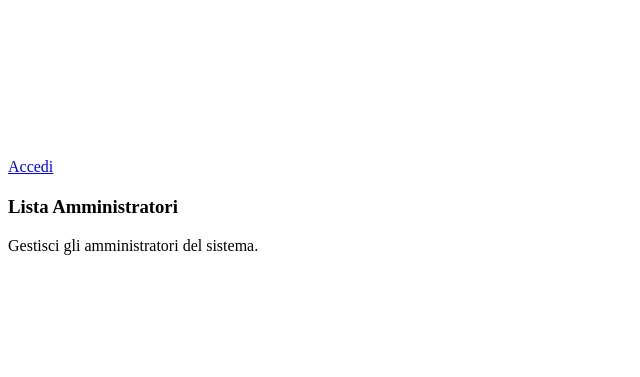
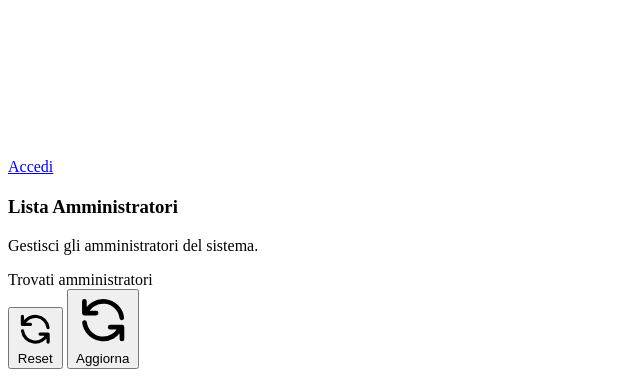
Before and after one commit to fanovi/TherapyCRM, a Yii app: template frontend/views/user/administrators/index.php in a window 1280 px wide. Shown: the part 4101-4478 px from the top of the page, without its empty margins (0-640 px from the left). Before the commit the page ends 4356 px from the top, so only its background shows below. Run offline with PHP 8.4 and a stand-in for Yii, Linux system fonts and the light colour scheme; the template is opened without the code that fills it, so the values that code supplies are empty; some libraries are stand-ins or nearby versions.

Commit message:
Enhance administrator index view: Add filter controls with reset and refresh buttons for improved user experience. Update grid view to display total administrator count dynamically. Refactor filter input options for better styling and usability. Implement JavaScript for filter reset and grid refresh functionality.

```diff
--- a/frontend/views/user/administrators/index.php
+++ b/frontend/views/user/administrators/index.php
@@ -42,9 +42,40 @@ $this->params['breadcrumbs'][] = $this->title;
             </p>
         </div>
 
+        <!-- Filter Controls -->
+        <div class="px-5 py-3 border-t border-gray-100 dark:border-gray-800 bg-gray-50 dark:bg-gray-900/50">
+            <div class="flex flex-wrap items-center justify-between gap-3">
+                <div class="flex items-center gap-3">
+                    <span class="text-sm text-gray-600 dark:text-gray-400">
+                        <?= 'Trovati ' . $dataProvider->totalCount . ' amministratori' ?>
+                    </span>
+                </div>
+                <div class="flex items-center gap-2">
+                    <button type="button"
+                            id="reset-filters"
+                            class="inline-flex items-center px-3 py-2 text-xs font-medium text-gray-700 bg-white border border-gray-300 rounded-lg hover:bg-gray-50 focus:outline-none focus:ring-2 focus:ring-brand-500 focus:ring-offset-2 dark:bg-gray-800 dark:text-gray-300 dark:border-gray-600 dark:hover:bg-gray-700"
+                            title="Resetta tutti i filtri">
+                        <svg class="w-3 h-3 mr-1" fill="none" stroke="currentColor" viewBox="0 0 24 24">
+                            <path stroke-linecap="round" stroke-linejoin="round" stroke-width="2" d="M4 4v5h.582m15.356 2A8.001 8.001 0 004.582 9m0 0H9m11 11v-5h-.581m0 0a8.003 8.003 0 01-15.357-2m15.357 2H15"></path>
+                        </svg>
+                        Reset
+                    </button>
+                    <button type="button"
+                            id="refresh-grid"
+                            class="inline-flex items-center px-3 py-2 text-xs font-medium text-gray-700 bg-white border border-gray-300 rounded-lg hover:bg-gray-50 focus:outline-none focus:ring-2 focus:ring-brand-500 focus:ring-offset-2 dark:bg-gray-800 dark:text-gray-300 dark:border-gray-600 dark:hover:bg-gray-700"
+                            title="Aggiorna la lista">
+                        <svg class="w-3 h-3 mr-1" fill="none" stroke="currentColor" viewBox="0 0 24 24">
+                            <path stroke-linecap="round" stroke-linejoin="round" stroke-width="2" d="M4 4v5h.582m15.356 2A8.001 8.001 0 004.582 9m0 0H9m11 11v-5h-.581m0 0a8.003 8.003 0 01-15.357-2m15.357 2H15"></path>
+                        </svg>
+                        Aggiorna
+                    </button>
+                </div>
+            </div>
+        </div>
+
         <!-- Scrollable Table Container -->
         <div class="border-t border-gray-100 dark:border-gray-800 overflow-x-auto">
-            <?php Pjax::begin(); ?>
+            <?php Pjax::begin(['id' => 'administrator-grid-pjax']); ?>
 
             <?= GridView::widget([
                 'dataProvider' => $dataProvider,
@@ -97,21 +128,21 @@ $this->params['breadcrumbs'][] = $this->title;
                         'attribute' => 'email',
                         'headerOptions' => ['class' => 'px-4 py-3 min-w-[200px]'],
                         'contentOptions' => ['class' => 'px-4 py-4'],
-                        'filterOptions' => ['class' => 'px-4 py-2'],
+                        'filterOptions' => ['class' => 'px-2 py-2'],
                         'filterInputOptions' => [
-                            'class' => 'w-full px-2 py-1 text-sm border border-gray-300 rounded-md focus:ring-brand-500 focus:border-brand-500 dark:bg-gray-800 dark:border-gray-600 dark:text-white',
-                            'placeholder' => 'Email...'
+                            'class' => 'w-full px-2 py-1 text-xs border border-gray-300 rounded dark:border-gray-600 dark:bg-gray-700 dark:text-white',
+                            'placeholder' => 'Filtra email...'
                         ],
                     ],
                     [
-                        'attribute' => 'profile.phone',
+                        'attribute' => 'phone',
                         'label' => 'Telefono',
                         'headerOptions' => ['class' => 'px-4 py-3 min-w-[140px]'],
                         'contentOptions' => ['class' => 'px-4 py-4 whitespace-nowrap'],
-                        'filterOptions' => ['class' => 'px-4 py-2'],
+                        'filterOptions' => ['class' => 'px-2 py-2'],
                         'filterInputOptions' => [
-                            'class' => 'w-full px-2 py-1 text-sm border border-gray-300 rounded-md focus:ring-brand-500 focus:border-brand-500 dark:bg-gray-800 dark:border-gray-600 dark:text-white',
-                            'placeholder' => 'Telefono...'
+                            'class' => 'w-full px-2 py-1 text-xs border border-gray-300 rounded dark:border-gray-600 dark:bg-gray-700 dark:text-white',
+                            'placeholder' => 'Filtra telefono...'
                         ],
                         'value' => function($model) {
                             return $model->profile ? $model->profile->phone : '';
@@ -122,12 +153,14 @@ $this->params['breadcrumbs'][] = $this->title;
                         'label' => 'Stato',
                         'headerOptions' => ['class' => 'px-4 py-3 min-w-[100px]'],
                         'contentOptions' => ['class' => 'px-4 py-4 whitespace-nowrap'],
-                        'filterOptions' => ['class' => 'px-4 py-2'],
-                        'filter' => ['active' => 'Attivo', 'inactive' => 'Inattivo'],
-                        'filterInputOptions' => [
-                            'class' => 'w-full px-2 py-1 text-sm border border-gray-300 rounded-md focus:ring-brand-500 focus:border-brand-500 dark:bg-gray-800 dark:border-gray-600 dark:text-white',
-                            'prompt' => 'Stato...'
-                        ],
+                        'filterOptions' => ['class' => 'px-2 py-2'],
+                        'filter' => \yii\helpers\Html::activeDropDownList($searchModel, 'status',
+                            ['active' => 'Attivo', 'inactive' => 'Inattivo'],
+                            [
+                                'prompt' => 'Tutti',
+                                'class' => 'w-full px-2 py-1 text-xs border border-gray-300 rounded dark:border-gray-600 dark:bg-gray-700 dark:text-white'
+                            ]
+                        ),
                         'format' => 'raw',
                         'content' => function($model) {
                             $statusClass = $model->status == 'active' ? 'bg-green-100 text-green-800 dark:bg-green-200 dark:text-green-900' : 'bg-red-100 text-red-800 dark:bg-red-200 dark:text-red-900';
@@ -140,7 +173,7 @@ $this->params['breadcrumbs'][] = $this->title;
                         'header' => 'Azioni',
                         'headerOptions' => ['class' => 'px-4 py-3 min-w-[120px]'],
                         'contentOptions' => ['class' => 'px-4 py-4 whitespace-nowrap'],
-                        'filterOptions' => ['class' => 'px-4 py-2'],
+                        'filterOptions' => ['class' => 'px-2 py-2'],
                         'template' => '{view} {update} {toggle-status}',
                         'urlCreator' => function ($action, $model, $key, $index) {
                             if ($action === 'view') {
@@ -156,18 +189,27 @@ $this->params['breadcrumbs'][] = $this->title;
                         },
                         'buttons' => [
                             'view' => function ($url, $model, $key) {
-                                return Html::a('<svg class="w-4 h-4" fill="none" stroke="currentColor" viewBox="0 0 24 24"><path stroke-linecap="round" stroke-linejoin="round" stroke-width="2" d="M15 12a3 3 0 11-6 0 3 3 0 016 0z"></path><path stroke-linecap="round" stroke-linejoin="round" stroke-width="2" d="M2.458 12C3.732 7.943 7.523 5 12 5c4.478 0 8.268 2.943 9.542 7-1.274 4.057-5.064 7-9.542 7-4.477 0-8.268-2.943-9.542-7z"></path></svg>',
+                                return Html::a(
+                                    '<svg class="w-4 h-4" fill="none" stroke="currentColor" viewBox="0 0 24 24">
+                                        <path stroke-linecap="round" stroke-linejoin="round" stroke-width="2" d="M15 12a3 3 0 11-6 0 3 3 0 016 0z"></path>
+                                        <path stroke-linecap="round" stroke-linejoin="round" stroke-width="2" d="M2.458 12C3.732 7.943 7.523 5 12 5c4.478 0 8.268 2.943 9.542 7-1.274 4.057-5.064 7-9.542 7-4.477 0-8.268-2.943-9.542-7z"></path>
+                                    </svg>',
                                     $url, [
-                                    'title' => 'Visualizza',
-                                    'class' => 'text-blue-600 hover:text-blue-900 dark:text-blue-400 dark:hover:text-blue-300 mr-3'
+                                    'title' => 'Visualizza amministratore',
+                                    'class' => 'inline-flex items-center p-1 text-blue-600 hover:text-blue-900 dark:text-blue-400 dark:hover:text-blue-300 hover:bg-blue-50 dark:hover:bg-blue-900/20 rounded transition-colors duration-200 mr-2',
+                                    'data-pjax' => '0'
                                 ]);
                             },
                             'update' => function ($url, $model, $key) {
                                 if (!Yii::$app->user->can('update_admin')) return '';
-                                return Html::a('<svg class="w-4 h-4" fill="none" stroke="currentColor" viewBox="0 0 24 24"><path stroke-linecap="round" stroke-linejoin="round" stroke-width="2" d="M11 5H6a2 2 0 00-2 2v11a2 2 0 002 2h11a2 2 0 002-2v-5m-1.414-9.414a2 2 0 112.828 2.828L11.828 15H9v-2.828l8.586-8.586z"></path></svg>',
+                                return Html::a(
+                                    '<svg class="w-4 h-4" fill="none" stroke="currentColor" viewBox="0 0 24 24">
+                                        <path stroke-linecap="round" stroke-linejoin="round" stroke-width="2" d="M11 5H6a2 2 0 00-2 2v11a2 2 0 002 2h11a2 2 0 002-2v-5m-1.414-9.414a2 2 0 112.828 2.828L11.828 15H9v-2.828l8.586-8.586z"></path>
+                                    </svg>',
                                     $url, [
-                                    'title' => 'Modifica',
-                                    'class' => 'text-yellow-600 hover:text-yellow-900 dark:text-yellow-400 dark:hover:text-yellow-300 mr-3'
+                                    'title' => 'Modifica amministratore',
+                                    'class' => 'inline-flex items-center p-1 text-yellow-600 hover:text-yellow-900 dark:text-yellow-400 dark:hover:text-yellow-300 hover:bg-yellow-50 dark:hover:bg-yellow-900/20 rounded transition-colors duration-200 mr-2',
+                                    'data-pjax' => '0'
                                 ]);
                             },
                             'toggle-status' => function ($url, $model, $key) {
@@ -175,25 +217,33 @@ $this->params['breadcrumbs'][] = $this->title;
 
                                 if ($model->status == 'active') {
                                     // Show deactivate button for active administrators
-                                    return Html::a('<svg class="w-4 h-4" fill="none" stroke="currentColor" viewBox="0 0 24 24"><path stroke-linecap="round" stroke-linejoin="round" stroke-width="2" d="M10 9v6m4-6v6m7-3a9 9 0 11-18 0 9 9 0 0118 0z"/></svg>',
+                                    return Html::a(
+                                        '<svg class="w-4 h-4" fill="none" stroke="currentColor" viewBox="0 0 24 24">
+                                            <path stroke-linecap="round" stroke-linejoin="round" stroke-width="2" d="M10 9v6m4-6v6m7-3a9 9 0 11-18 0 9 9 0 0118 0z"/>
+                                        </svg>',
                                         $url, [
-                                        'title' => 'Disattiva',
-                                        'class' => 'text-red-600 hover:text-red-900 dark:text-red-400 dark:hover:text-red-300',
+                                        'title' => 'Disattiva amministratore',
+                                        'class' => 'inline-flex items-center p-1 text-red-600 hover:text-red-900 dark:text-red-400 dark:hover:text-red-300 hover:bg-red-50 dark:hover:bg-red-900/20 rounded transition-colors duration-200',
                                         'data' => [
                                             'confirm' => 'Sei sicuro di voler disattivare questo amministratore? Potrà essere riattivato in seguito.',
                                             'method' => 'post',
                                         ],
+                                        'data-pjax' => '0'
                                     ]);
                                 } else {
                                     // Show activate button for inactive administrators
-                                    return Html::a('<svg class="w-4 h-4" fill="none" stroke="currentColor" viewBox="0 0 24 24"><path stroke-linecap="round" stroke-linejoin="round" stroke-width="2" d="M9 12l2 2 4-4m6 2a9 9 0 11-18 0 9 9 0 0118 0z"></path></svg>',
+                                    return Html::a(
+                                        '<svg class="w-4 h-4" fill="none" stroke="currentColor" viewBox="0 0 24 24">
+                                            <path stroke-linecap="round" stroke-linejoin="round" stroke-width="2" d="M9 12l2 2 4-4m6 2a9 9 0 11-18 0 9 9 0 0118 0z"></path>
+                                        </svg>',
                                         $url, [
-                                        'title' => 'Attiva',
-                                        'class' => 'text-success-600 hover:text-success-700 dark:text-success-500 dark:hover:text-success-600',
+                                        'title' => 'Attiva amministratore',
+                                        'class' => 'inline-flex items-center p-1 text-green-600 hover:text-green-900 dark:text-green-400 dark:hover:text-green-300 hover:bg-green-50 dark:hover:bg-green-900/20 rounded transition-colors duration-200',
                                         'data' => [
                                             'confirm' => 'Sei sicuro di voler attivare questo amministratore?',
                                             'method' => 'post',
                                         ],
+                                        'data-pjax' => '0'
                                     ]);
                                 }
                             },
@@ -206,3 +256,44 @@ $this->params['breadcrumbs'][] = $this->title;
         </div>
     </div>
 </div>
+
+<script>
+document.addEventListener('DOMContentLoaded', function() {
+    const pjaxContainer = '#administrator-grid-pjax';
+    const resetButton = document.getElementById('reset-filters');
+    const refreshButton = document.getElementById('refresh-grid');
+
+    // Reset all filters
+    resetButton?.addEventListener('click', function() {
+        // Clear all filter inputs
+        const filterInputs = document.querySelectorAll('.filters input, .filters select');
+        filterInputs.forEach(input => {
+            if (input.type === 'text' || input.type === 'email' || input.type === 'number') {
+                input.value = '';
+            } else if (input.tagName === 'SELECT') {
+                input.selectedIndex = 0;
+            }
+        });
+
+        // Trigger PJAX refresh
+        if (window.$ && window.$.pjax) {
+            window.$.pjax.reload({
+                container: pjaxContainer,
+                timeout: 3000
+            });
+        }
+    });
+
+    // Refresh grid
+    refreshButton?.addEventListener('click', function() {
+        if (window.$ && window.$.pjax) {
+            window.$.pjax.reload({
+                container: pjaxContainer,
+                timeout: 3000
+            });
+        }
+    });
+
+    // Il conteggio viene gestito lato server tramite $dataProvider->totalCount
+});
+</script>
```
Also changed, not shown: other parts of frontend/views/user/administrators/index.php (+11 -11 lines), frontend/views/user/coordinators/index.php (+2 -20 lines).
